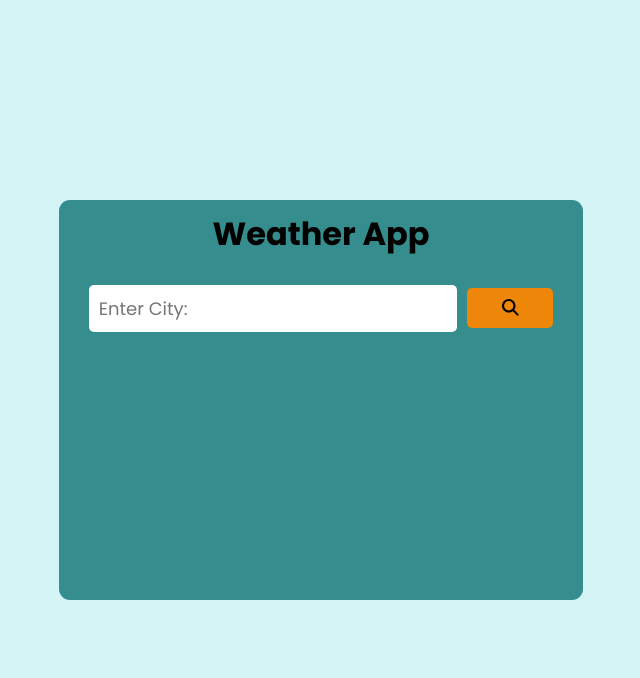
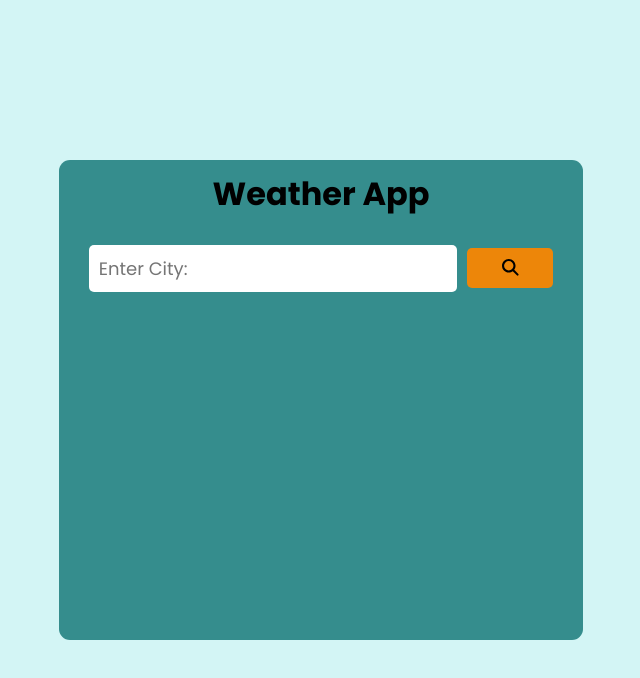
Before and after one commit to zahraRostami1999/weather-app, a React (Create React App) app: page / in a window 1280 px wide. Shown: the top 678 px of the page, without its empty margins (319-959 px from the left). Built offline with nearby package versions, Linux system fonts and the light colour scheme.

Commit message:
edit weather style file:increase wrapper min height to 60%

```diff
--- a/src/components/weather/weather.module.css
+++ b/src/components/weather/weather.module.css
@@ -12,7 +12,7 @@
 
 .weatherWrapper{
     min-width: 40%;
-    min-height: 50%;
+    min-height: 60%;
     padding: 10px;
     background-color: rgb(53, 141, 141);
     border-radius: 11px;
@@ -48,3 +48,8 @@
     border: none;
     cursor: pointer;
 }
+
+.weatherIcon{
+    display: flex;
+    justify-content: center;
+}
```
